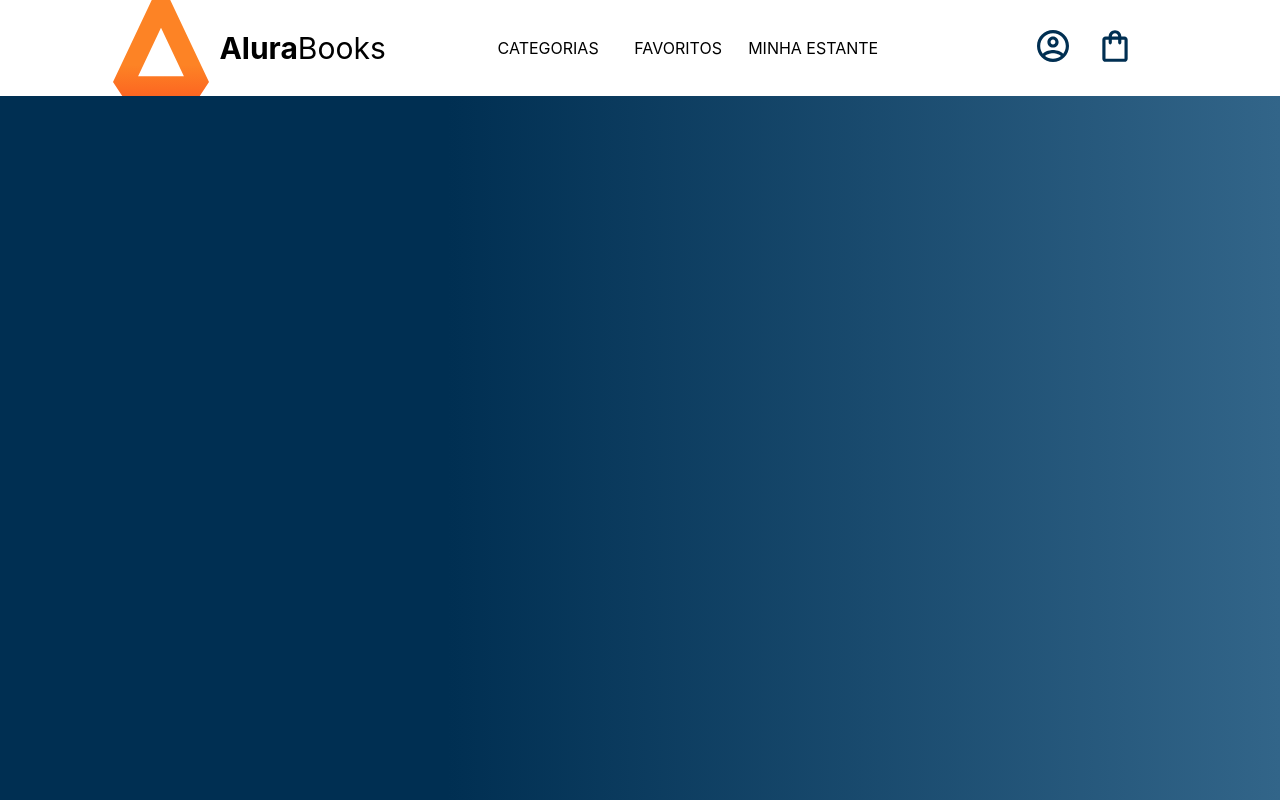
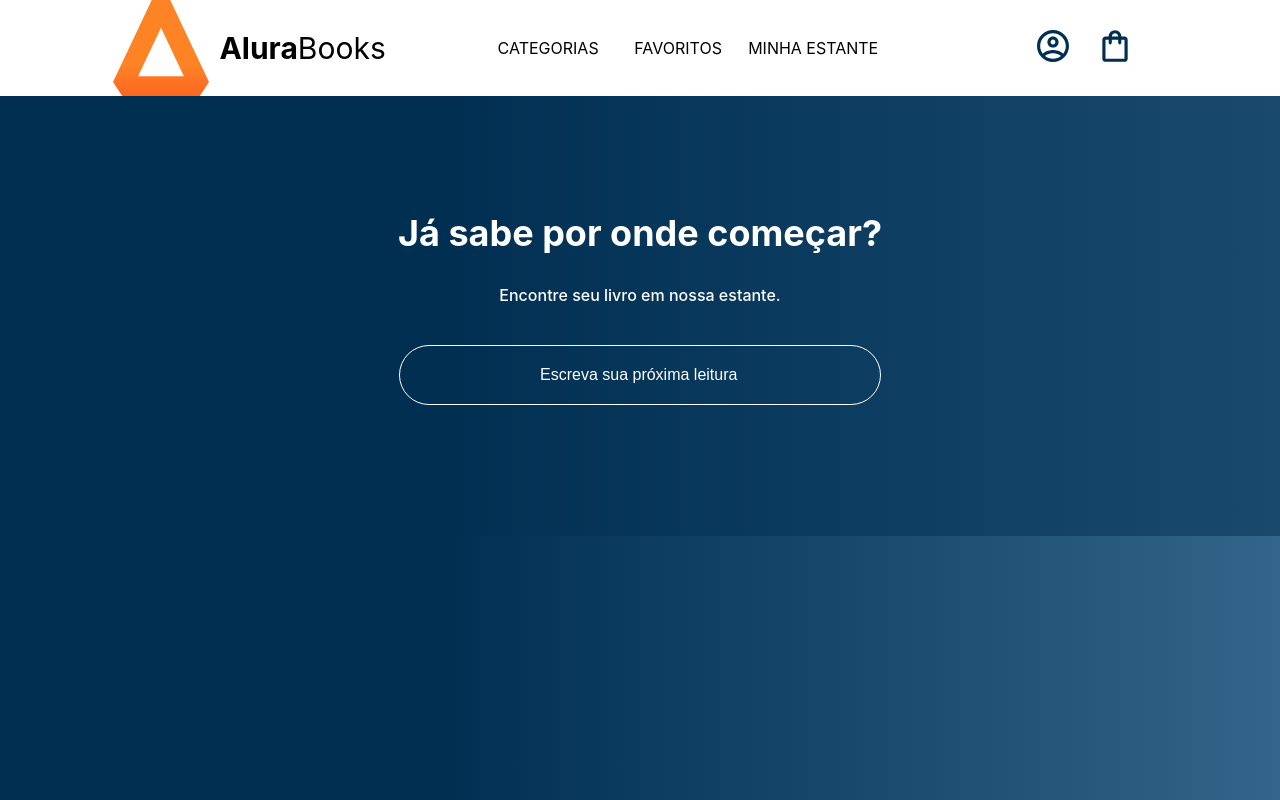
Before and after one commit to devanaclimgo/alura-books--react, a React (Create React App) app: page / in a window 1280 px wide. Built offline with nearby package versions, Linux system fonts and the light colour scheme.

Commit message:
pesquisa e input estilizados

```diff
--- a/src/App.js
+++ b/src/App.js
@@ -1,4 +1,5 @@
 import Header from "./componentes/Header/index.js";
+import Pesquisa from "./componentes/Pesquisa/index.js";
 import styled from "styled-components";
 
 const AppContainer = styled.div`
@@ -11,6 +12,7 @@ function App() {
   return (
     <AppContainer>
       <Header />
+      <Pesquisa />
     </AppContainer>
   );
 }
--- /dev/null
+++ b/src/componentes/Input/index.js
@@ -0,0 +1,19 @@
+import styled from "styled-components";
+
+const Input = styled.input`
+  border: 1px solid #FFF;
+  background: transparent;
+  padding: 20px 140px;
+  border-radius: 50px;
+  width: 200px;
+  color: #FFF;
+  font-size: 16px;
+  margin-bottom: 10px;
+
+  &::placeholder {
+    color: #FFF;
+    font-size: 16px;
+  }
+`
+
+export default Input
--- /dev/null
+++ b/src/componentes/Pesquisa/index.js
@@ -0,0 +1,38 @@
+import Input from "../Input";
+import styled from "styled-components";
+
+const PesquisaContainer = styled.section`
+  background-image: linear-gradient(90deg, #002F52 35%, #326589 165%);
+  color: #FFF;
+  text-align: center;
+  padding: 85px 0;
+  height: 270px;
+  width: 100%;
+`
+
+const Titulo = styled.h2`
+  color: #FFF;
+  font-size: 36px;
+  text-align: center;
+  width: 100%;
+`
+
+const Subtitulo = styled.h3`
+  font-size: 16px;
+  font-weight: 500;
+  margin-bottom: 40px;
+`
+
+function Pesquisa() {
+  return (
+    <PesquisaContainer>
+    <Titulo>Já sabe por onde começar?</Titulo>
+    <Subtitulo>Encontre seu livro em nossa estante.</Subtitulo>
+    <Input
+    placeholder="Escreva sua próxima leitura"
+    />
+    </PesquisaContainer>
+  )
+}
+
+export default Pesquisa
```
